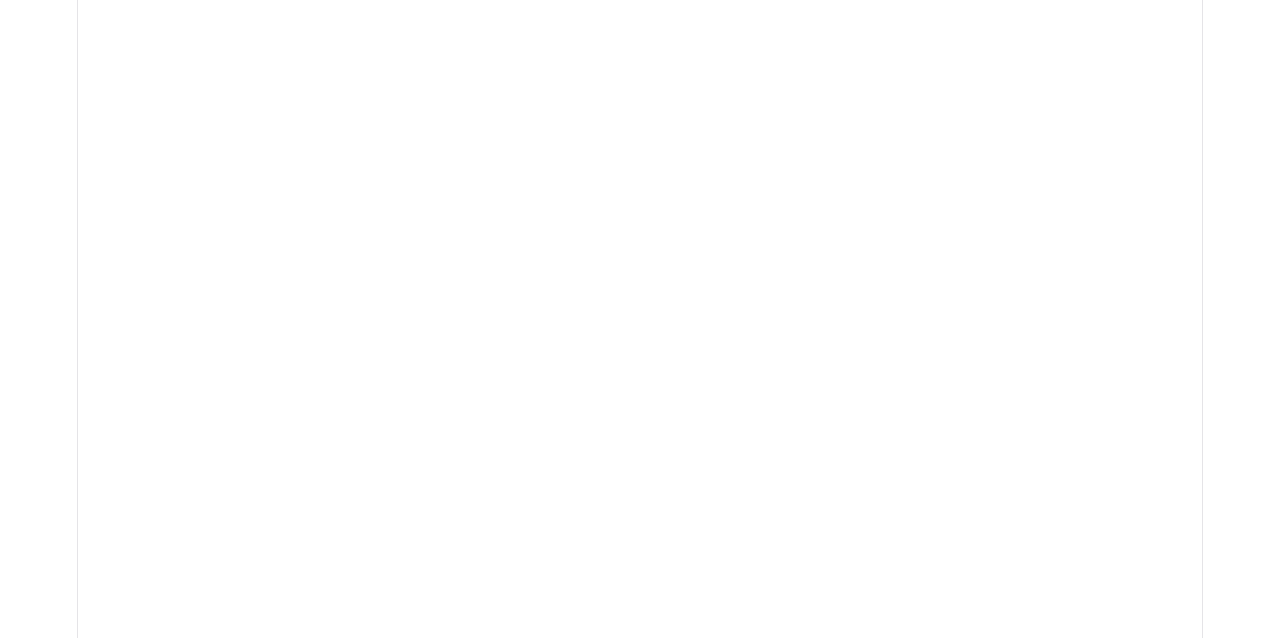
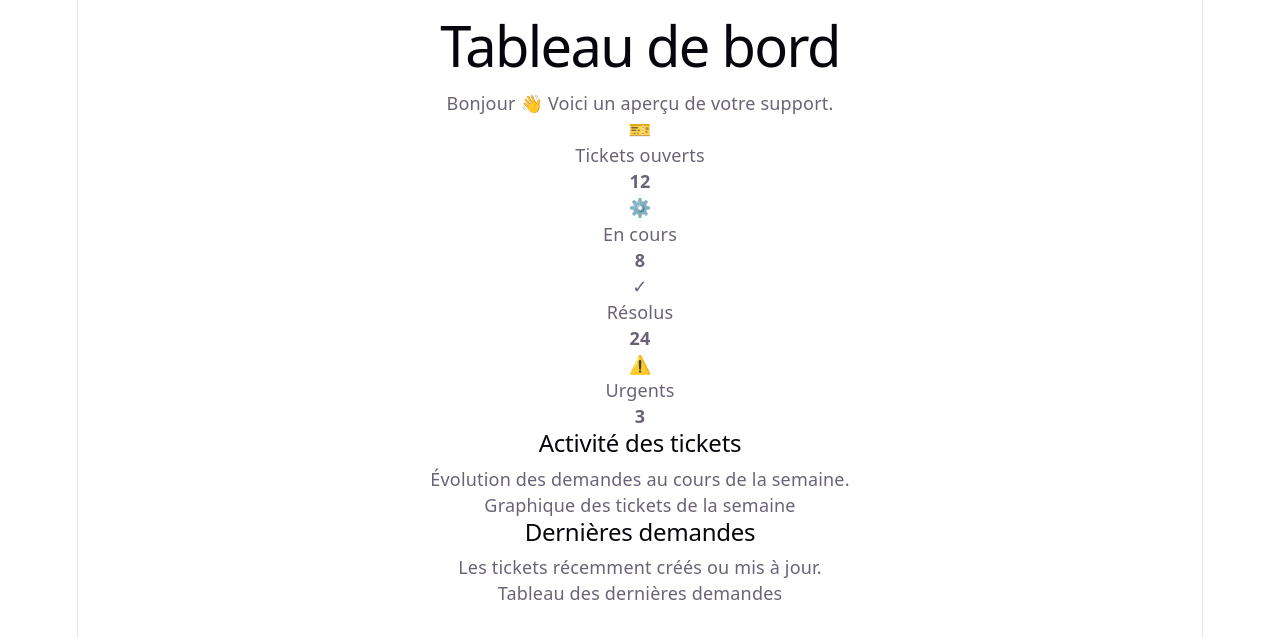
Before and after one commit to ymamno/NexaDesk, a React (Vite) app: page /dashboard in a window 1280 px wide. Before the commit this address had no page. Shown: the top 638 px of the page. Built offline with nearby package versions, Linux system fonts and the light colour scheme.

Commit message:
feat: create dashboard page

```diff
--- a/src/App.tsx
+++ b/src/App.tsx
@@ -1,6 +1,7 @@
 import { BrowserRouter, Routes, Route } from 'react-router-dom'
 import HomePage from './pages/HomePage'
 import LoginPage from './pages/LoginPage'
+import DashboardPage from './pages/DashboardPage'
 
 function App() {
   return (
@@ -8,6 +9,7 @@ function App() {
       <Routes>
         <Route path="/" element={<HomePage />} />
         <Route path="/login" element={<LoginPage />} />
+        <Route path="/dashboard" element={<DashboardPage />} />
       </Routes>
     </BrowserRouter>
   )
--- /dev/null
+++ b/src/pages/DashboardPage.tsx
@@ -0,0 +1,76 @@
+function DashboardPage() {
+  // Page principale affichée après la connexion de l'utilisateur
+  return (
+    <div className="dashboard-page">
+  {/* En-tête du tableau de bord */}
+  <header className="dashboard-header">
+    <div>
+      <h1>Tableau de bord</h1>
+      <p>Bonjour 👋 Voici un aperçu de votre support.</p>
+    </div>
+  </header>
+  {/* Indicateurs principaux du support */}
+<section className="dashboard-kpis">
+  <article className="kpi-card">
+    <span>🎫</span>
+    <div>
+      <p>Tickets ouverts</p>
+      <strong>12</strong>
+    </div>
+  </article>
+
+  <article className="kpi-card">
+    <span>⚙️</span>
+    <div>
+      <p>En cours</p>
+      <strong>8</strong>
+    </div>
+  </article>
+
+  <article className="kpi-card">
+    <span>✓</span>
+    <div>
+      <p>Résolus</p>
+      <strong>24</strong>
+    </div>
+  </article>
+
+  <article className="kpi-card">
+    <span>⚠️</span>
+    <div>
+      <p>Urgents</p>
+      <strong>3</strong>
+    </div>
+  </article>
+</section>
+{/* Zone réservée au graphique de suivi hebdomadaire */}
+<section className="dashboard-section">
+  <div className="section-header">
+    <div>
+      <h2>Activité des tickets</h2>
+      <p>Évolution des demandes au cours de la semaine.</p>
+    </div>
+  </div>
+
+  <div className="chart-placeholder">
+    <p>Graphique des tickets de la semaine</p>
+  </div>
+</section>
+{/* Liste des demandes les plus récentes */}
+<section className="dashboard-section">
+  <div className="section-header">
+    <div>
+      <h2>Dernières demandes</h2>
+      <p>Les tickets récemment créés ou mis à jour.</p>
+    </div>
+  </div>
+
+  <div className="tickets-table-placeholder">
+    <p>Tableau des dernières demandes</p>
+  </div>
+</section>
+</div>
+  )
+}
+
+export default DashboardPage
```
